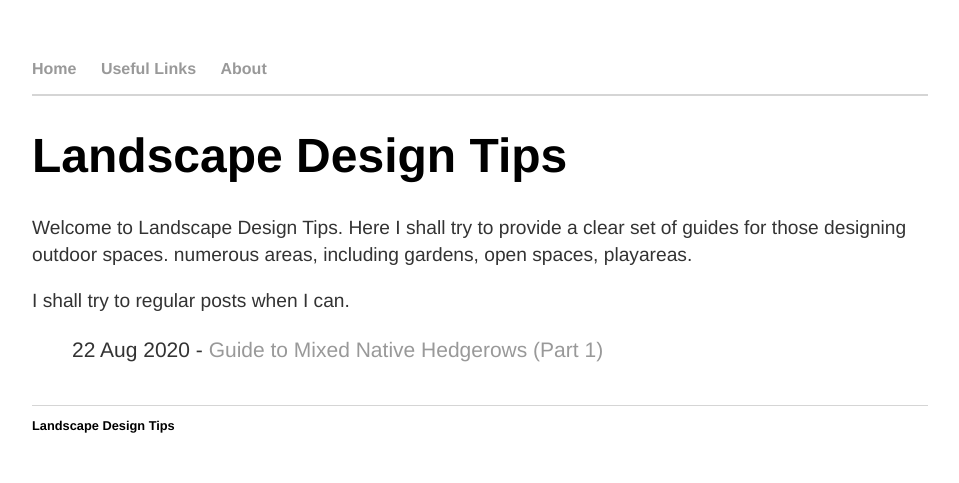
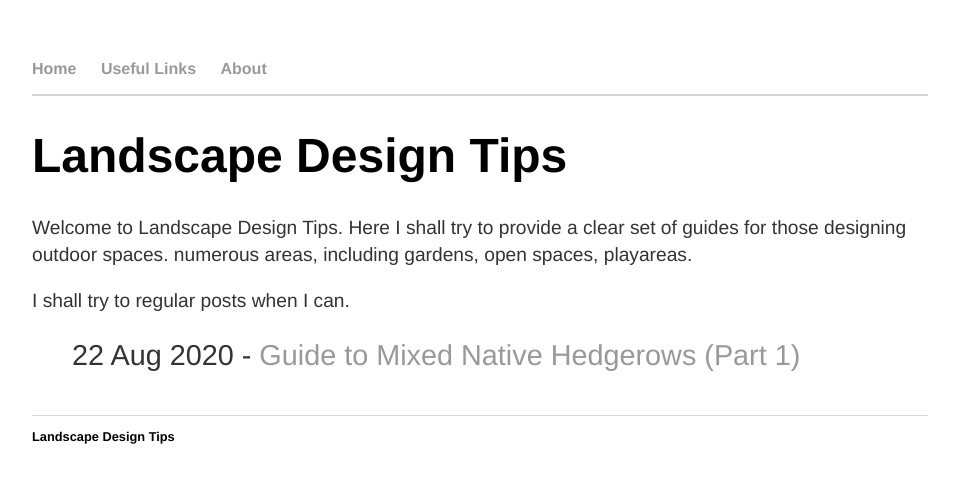
Before and after one commit to Quixoty/ORIG, a Jekyll site: the page built from index.html, in a window 1280 px wide. Shown: the top 483 px of the page, without its empty margins (160-1119 px from the left). Built offline with Jekyll 4.4.1, drawn with Linux system fonts in a browser that asks for light colours.

Commit message:
Update index.html

```diff
--- a/index.html
+++ b/index.html
@@ -11,7 +11,7 @@
 	<ul class="posts">
 
 	  {% for post in site.posts %}
-	    <li><p1 style="font-size:0.875em"><span>{{ post.date | date_to_string }}</span> - <a href="{{ post.url }}" title="{{ post.title }}">{{ post.title }}</a></p1></li>
+	    <li><p1><span>{{ post.date | date_to_string }}</span> - <a href="{{ post.url }}" title="{{ post.title }}">{{ post.title }}</a></p1></li>
 	  {% endfor %}
 	</ul>
 
```
